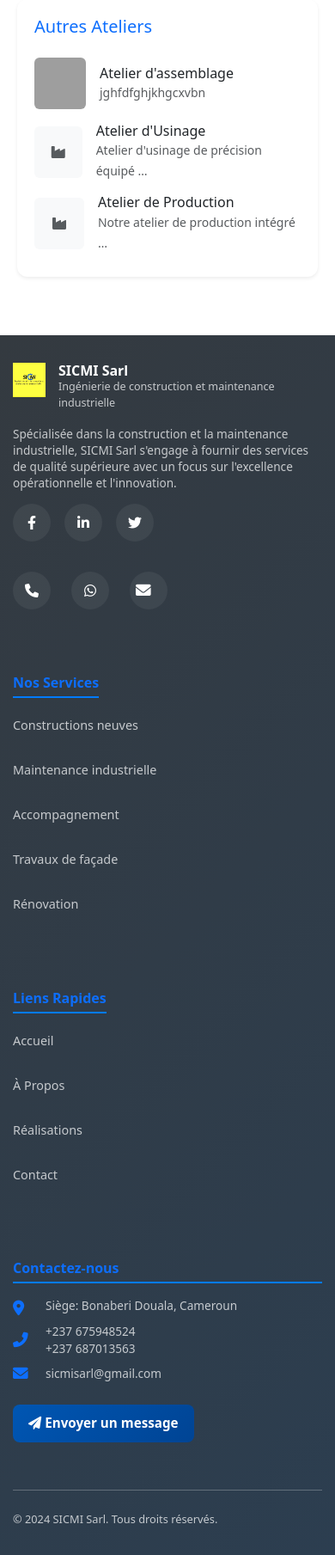
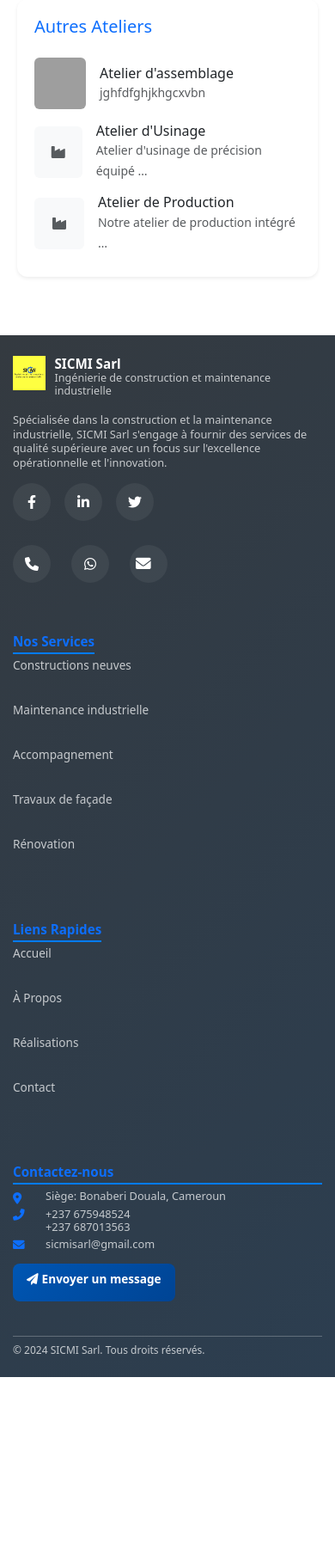
Before and after one commit to 338783-png/sicmi, a Django app: page /ateliers/12/ in a window 390 px wide. Shown: the part 1325-3134 px from the top of the page at 86% size. After the commit the page ends 2927 px from the top, so only its background shows below. Run offline with Django 5.2, Linux system fonts and the light colour scheme; data comes from the database, SQL or seed files in the repository; grey boxes are pictures that could not be loaded.

Commit message:
Fix: Footer mobile - espacement ultra compact entre tous les éléments

```diff
--- a/templates/includes/footer.html
+++ b/templates/includes/footer.html
@@ -183,8 +183,8 @@
 /* Footer Mobile Optimizations */
 @media (max-width: 768px) {
     #site-footer {
-        padding-top: 2rem !important;
-        padding-bottom: 1rem !important;
+        padding-top: 1.5rem !important;
+        padding-bottom: 0.8rem !important;
         text-align: left;
     }
 
@@ -193,97 +193,109 @@
         padding-right: 15px !important;
     }
 
-    /* Toutes les colonnes alignées à gauche */
+    /* Toutes les colonnes alignées à gauche avec espacement minimal */
     #site-footer .row > [class*="col-"] {
         text-align: left !important;
-        margin-bottom: 15px;
+        margin-bottom: 8px;
     }
 
-    /* Logo et titre en ligne sur mobile */
+    /* Logo et titre en ligne sur mobile - très compact */
     #site-footer .col-lg-4:first-child .d-flex {
         flex-direction: row;
         text-align: left !important;
         align-items: flex-start !important;
         justify-content: flex-start !important;
+        margin-bottom: 5px;
     }
 
     #site-footer .logo {
         margin-bottom: 0 !important;
-        margin-right: 15px !important;
+        margin-right: 10px !important;
     }
 
     #site-footer .logo-img {
-        height: 45px !important;
+        height: 40px !important;
     }
 
-    /* Titre et sous-titre alignés à gauche */
+    /* Titre et sous-titre alignés à gauche - très compact */
     #site-footer h5,
     #site-footer h6,
     #site-footer small {
         text-align: left !important;
         display: block;
+        margin-bottom: 2px !important;
+        line-height: 1.2 !important;
     }
 
-    /* Texte descriptif aligné à gauche */
-    #site-footer .col-lg-4:first-child p {
-        font-size: 0.85rem;
-        line-height: 1.4;
-        margin-bottom: 12px;
-        text-align: left !important;
+    #site-footer h5 {
+        margin-bottom: 0 !important;
+        font-size: 0.95rem !important;
     }
 
-    /* Aligner les icônes sociales à gauche */
+    /* Texte descriptif aligné à gauche - très compact */
+    #site-footer .col-lg-4:first-child p {
+        font-size: 0.8rem;
+        line-height: 1.3;
+        margin-bottom: 6px;
+        text-align: left !important;
+        margin-top: 4px;
+    }
+
+    /* Aligner les icônes sociales à gauche - très compact */
     #site-footer .social-links,
     #site-footer .contact-icons {
         justify-content: flex-start !important;
-        margin-bottom: 10px;
+        margin-bottom: 6px;
         display: flex !important;
         flex-wrap: wrap;
     }
 
     #site-footer .social-links a,
     #site-footer .contact-icons a {
-        width: 42px;
-        height: 42px;
-        font-size: 18px;
-        margin: 0 8px 0 0;
+        width: 38px;
+        height: 38px;
+        font-size: 16px;
+        margin: 0 6px 0 0;
     }
 
-    /* Colonnes de liens */
+    /* Colonnes de liens - très compact */
     #site-footer .col-lg-2,
     #site-footer .col-md-6 {
         text-align: left !important;
-        margin-bottom: 15px;
+        margin-bottom: 8px;
     }
 
     #site-footer h6 {
-        font-size: 1rem;
-        margin-bottom: 10px;
+        font-size: 0.95rem;
+        margin-bottom: 6px;
         border-bottom: 2px solid #007bff;
-        padding-bottom: 6px;
+        padding-bottom: 4px;
         display: inline-block;
         text-align: left;
+        line-height: 1.2;
     }
 
     #site-footer ul {
         padding-left: 0;
         list-style: none;
         text-align: left;
+        margin-bottom: 4px;
     }
 
     #site-footer ul li {
-        margin-bottom: 6px;
+        margin-bottom: 4px;
         text-align: left;
+        line-height: 1.3;
     }
 
     #site-footer ul li a {
-        font-size: 0.9rem;
-        padding: 5px 0;
+        font-size: 0.85rem;
+        padding: 2px 0;
         display: inline-block;
         text-align: left;
     }
 
-    /* Section Contact - TOUT À GAUCHE */
+    /* Section Contact - TOUT À GAUCHE - très compact */
     #site-footer .col-lg-4:last-child {
         text-align: left !important;
     }
@@ -291,53 +303,64 @@
     #site-footer .col-lg-4:last-child .mb-3 {
         text-align: left;
         display: block;
+        margin-bottom: 6px !important;
     }
 
     #site-footer .col-lg-4:last-child .d-flex {
         justify-content: flex-start !important;
         text-align: left !important;
         display: flex;
+        margin-bottom: 3px !important;
+        align-items: flex-start !important;
     }
 
     #site-footer .col-lg-4:last-child small {
-        font-size: 0.85rem;
+        font-size: 0.8rem;
         text-align: left !important;
         display: block;
+        line-height: 1.3;
     }
 
     #site-footer .col-lg-4:last-child .fas {
-        margin-right: 8px;
+        margin-right: 6px;
+        margin-top: 2px;
+        font-size: 0.85rem;
     }
 
-    /* Bouton contact aligné à gauche */
+    #site-footer .col-lg-4:last-child .mb-2 {
+        margin-bottom: 3px !important;
+    }
+
+    /* Bouton contact aligné à gauche - compact */
     #site-footer .btn {
         width: auto;
-        padding: 10px 18px;
-        font-size: 0.95rem;
-        margin: 10px 0 0 0 !important;
+        padding: 8px 16px;
+        font-size: 0.85rem;
+        margin: 6px 0 0 0 !important;
         display: inline-block;
         text-align: center;
     }
 
-    /* Ligne de séparation */
+    /* Ligne de séparation - très réduite */
     #site-footer hr {
-        margin: 1.5rem 0 !important;
+        margin: 1rem 0 0.6rem 0 !important;
     }
 
-    /* Copyright section */
+    /* Copyright section - très compact */
     #site-footer .row.align-items-center {
         text-align: left !important;
     }
 
     #site-footer .row.align-items-center .col-md-6 {
         text-align: left !important;
-        margin-bottom: 8px;
+        margin-bottom: 4px;
     }
 
     #site-footer .row.align-items-center small {
-        font-size: 0.8rem;
+        font-size: 0.75rem;
         display: block;
         text-align: left !important;
+        line-height: 1.3;
     }
 }
 
```
